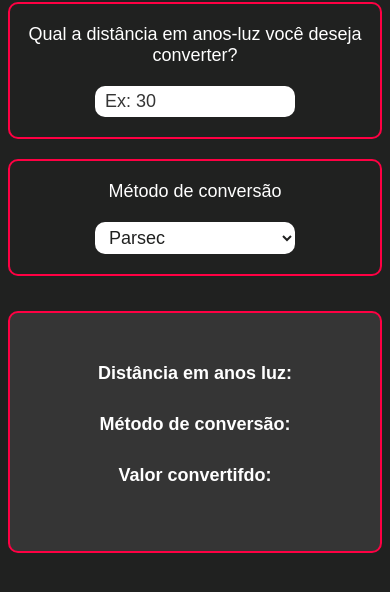
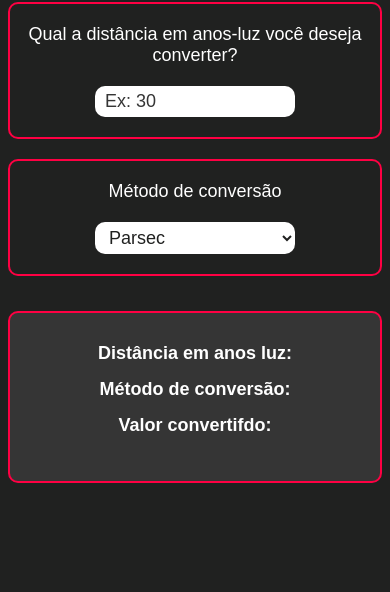
Before and after one commit to wandersonbarradas/conversor, a plain HTML site: page index.html in a window 390 px wide. Shown: the part 106-698 px from the top of the page. Drawn offline with Linux system fonts and the light colour scheme.

Commit message:
Update style.css

```diff
--- a/style.css
+++ b/style.css
@@ -94,7 +94,7 @@ body {
 }
 
 .resultado p + p {
-  margin-top: 30px;
+  margin-top: 15px;
 }
 
 .resultado p span {
@@ -106,7 +106,7 @@ body {
 
 @media (max-width: 600px) {
   .resultado {
-    padding: 20px 0;
+    padding: 0;
   }
 
   .resultado p {
```
